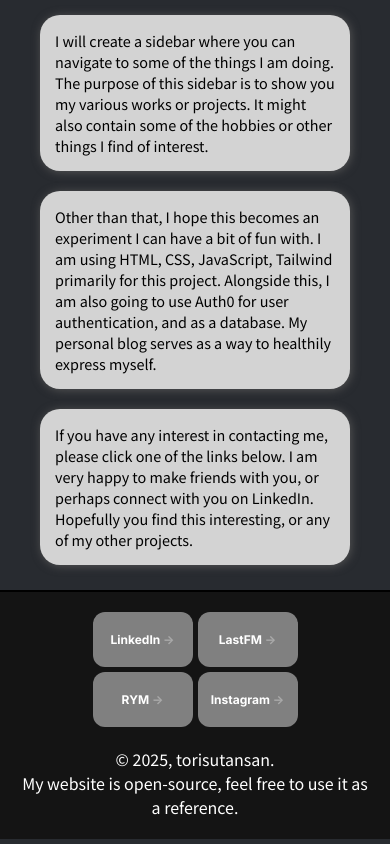
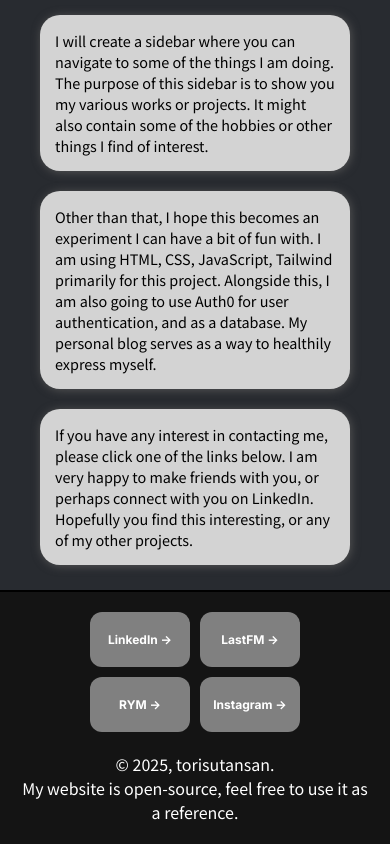
Before and after one commit to torisutansan02/torisutansan, a Next.js app: page / in a window 390 px wide. Shown: the part 1157-2001 px from the top of the page. Built offline with nearby package versions, Linux system fonts and the light colour scheme; a web font is replaced by a local one.

Commit message:
Fixing CSS elements

```diff
--- a/components/Footer.js
+++ b/components/Footer.js
@@ -26,7 +26,7 @@ const Footer = () => {
                         rel="noopener noreferrer"
                     >
                         <h2 className={inter.className}>
-                            {link.name} <span> -&gt; </span>
+                            {link.name} <span className = "!text-white"> -&gt; </span>
                         </h2>
                     </a>
                 ))}
--- a/styles/Home.module.css
+++ b/styles/Home.module.css
@@ -95,7 +95,7 @@
   }
 
   .grid {
-    gap: 5px;
+    gap: 10px;
     align-items: center;
     justify-content: center;
     display: grid;
```
